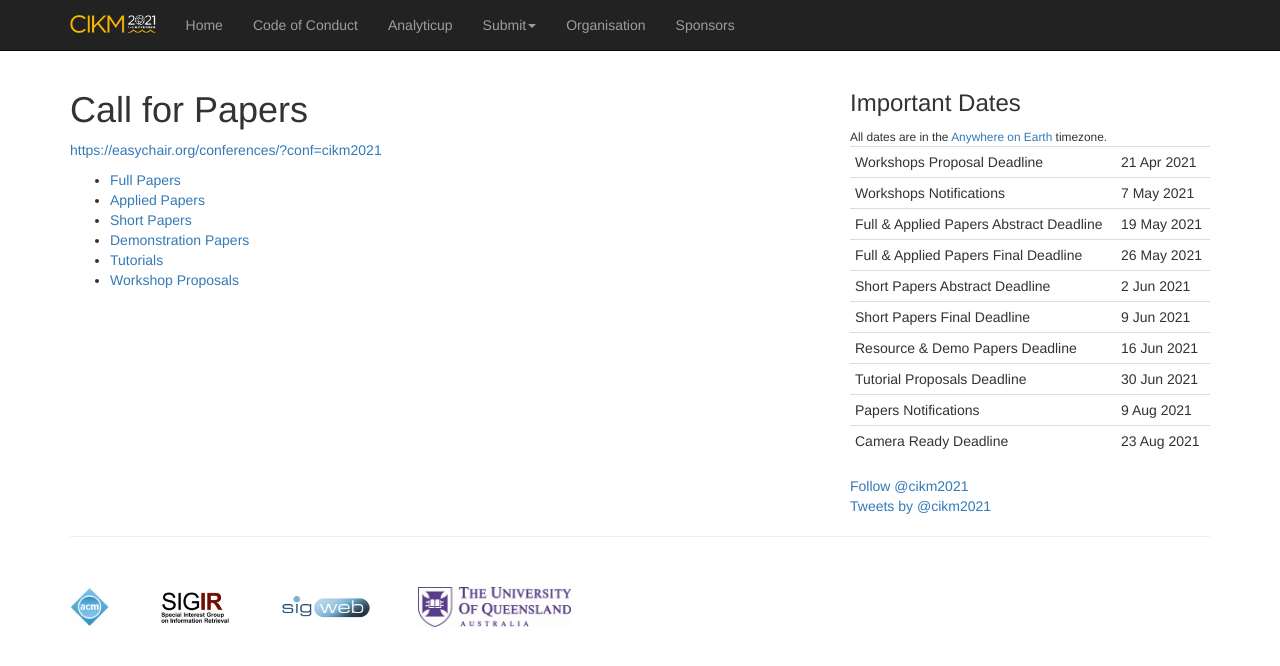
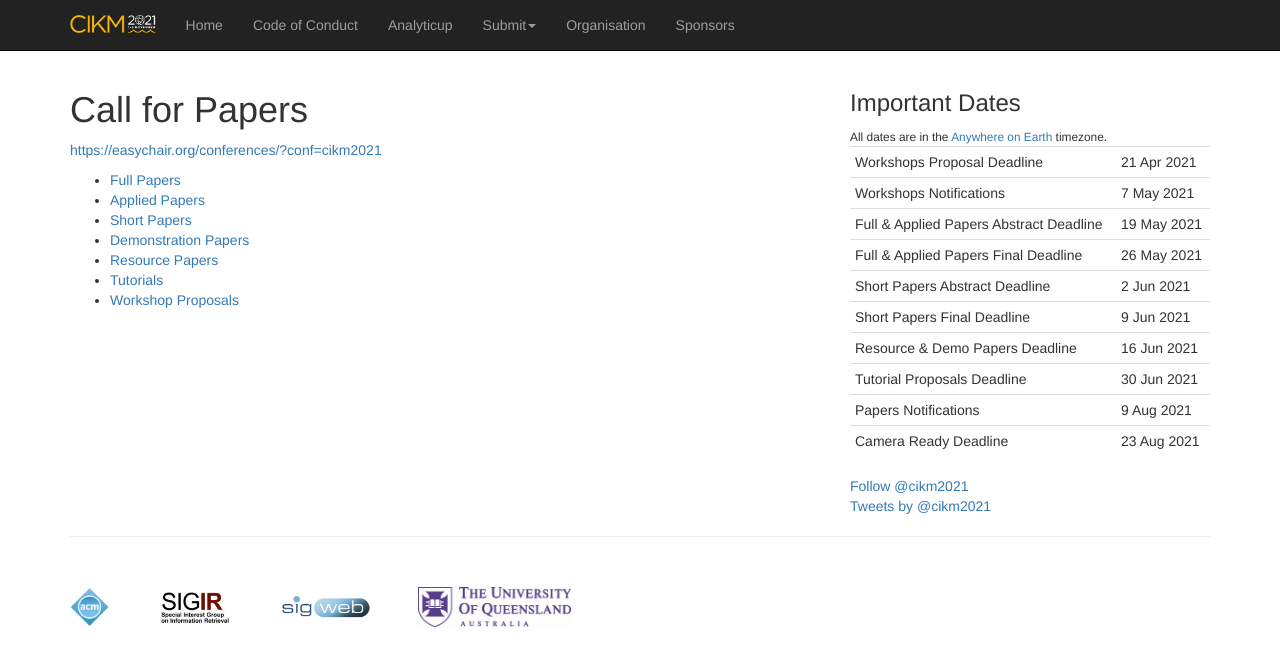
Before and after one commit to ielab/cikm2021-website, a Jekyll site: the page built from cfp.md, in a window 1280 px wide. Shown: the top 666 px of the page. Built offline with Jekyll 4.4.1, drawn with Linux system fonts in a browser that asks for light colours; our own code applies the rules of GitHub Pages for plain Markdown files; comment, search, counter and statistics services are not loaded.

Commit message:
Add important links. Add resources page to submit page and add easychair link to resources page.

```diff
--- a/cfp.md
+++ b/cfp.md
@@ -10,5 +10,6 @@ layout: default
  - [Applied Papers](/cfp/applied-papers)
  - [Short Papers](/cfp/short-papers)
  - [Demonstration Papers](/cfp/demo-papers)
+ - [Resource Papers](/cfp/resource-papers)
  - [Tutorials](/cfp/tutorials)
  - [Workshop Proposals](/cfp/workshops)
```
Also changed, not shown: cfp/resource-papers.md (+2 -0 lines).
